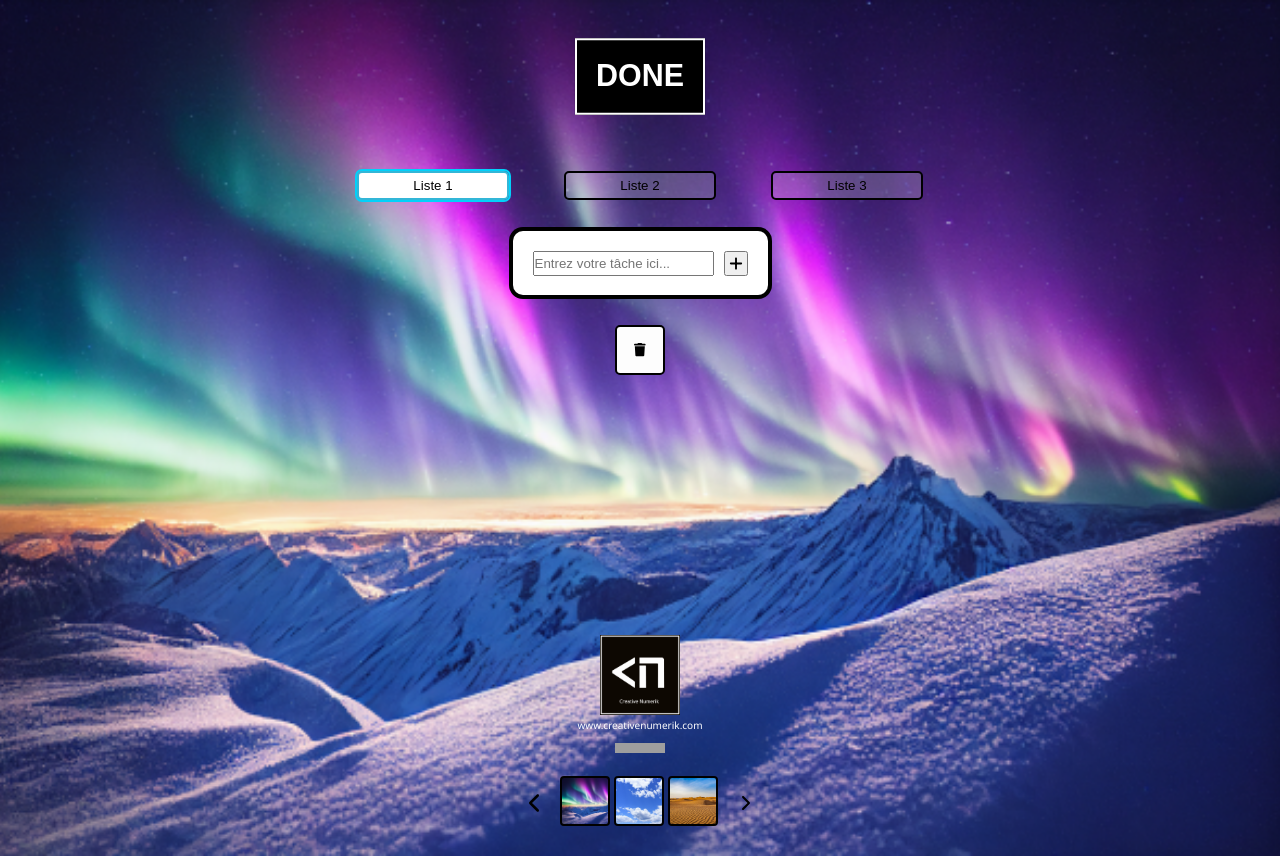
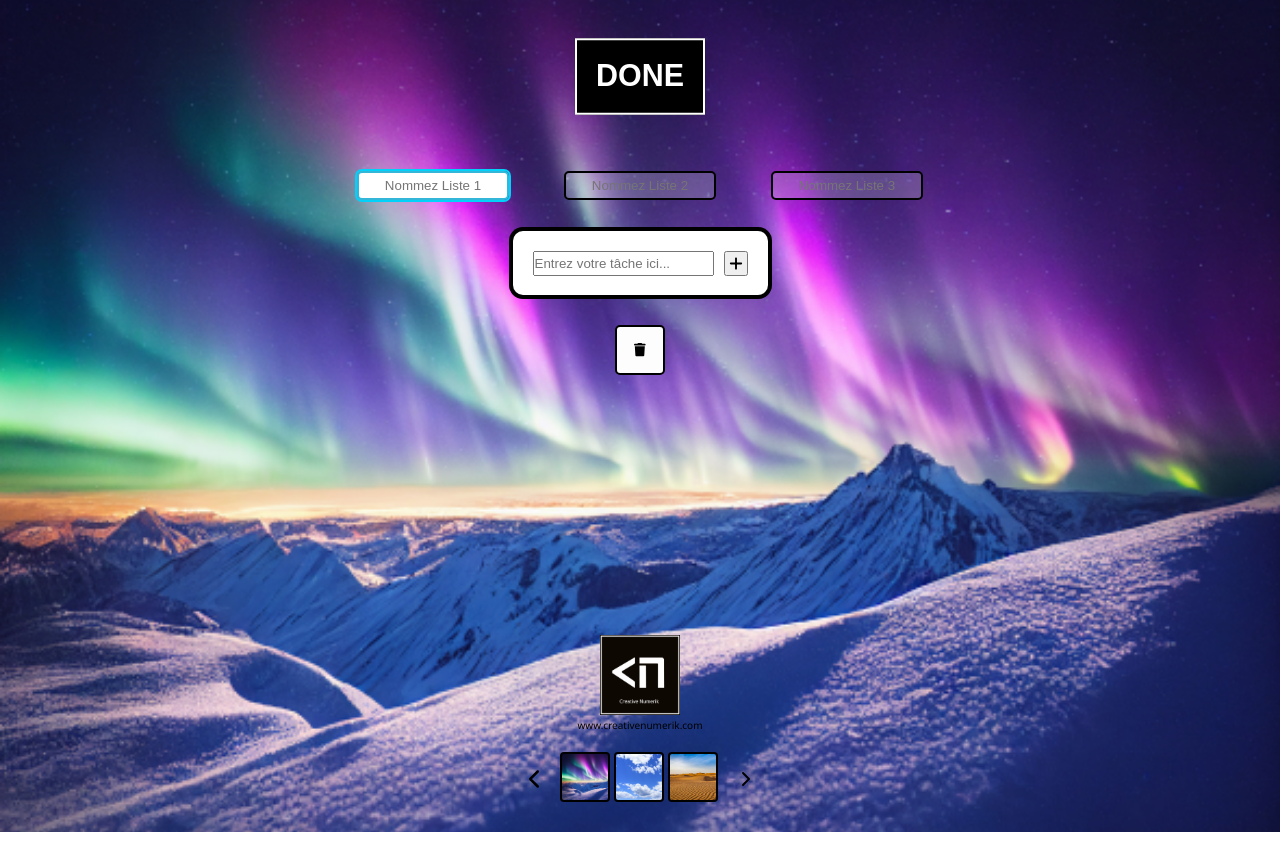
Before and after one commit to tblasin/todo_app, a Next.js app: page / in a window 1280 px wide. After the commit the page ends 832 px from the top, so only its background shows below. Built offline with nearby package versions, Linux system fonts and the light colour scheme; grey boxes are pictures that could not be loaded.

Commit message:
Placeholders

```diff
--- a/src/pages/index.tsx
+++ b/src/pages/index.tsx
@@ -6,8 +6,8 @@ import "slick-carousel/slick/slick.css";
 import "slick-carousel/slick/slick-theme.css";
 import { FontAwesomeIcon } from '@fortawesome/react-fontawesome';
 import { faChevronLeft, faChevronRight, faTrash } from '@fortawesome/free-solid-svg-icons';
-import TaskList from '../../components/TaskList'; // Composant de liste de tâches
-import styles from '@/styles/Home.module.css'; // Fichier de styles CSS
+import TaskList from '../../components/TaskList'; // Assurez-vous que ce chemin est correct
+import styles from '@/styles/Home.module.css'; // Assurez-vous que ce chemin est correct
 
 // Définition du type Task
 type Task = {
@@ -30,12 +30,12 @@ const SamplePrevArrow: React.FC<any> = ({ onClick }) => (
 );
 
 // Composant principal de l'application
-export default function Home() {
+const Home: React.FC = () => {
   const [activeList, setActiveList] = useState<number>(0); // État pour suivre la liste de tâches active
   const [taskLists, setTaskLists] = useState<Array<{ title: string, tasks: Task[] }>>([
-    { title: 'Liste 1', tasks: [] },
-    { title: 'Liste 2', tasks: [] },
-    { title: 'Liste 3', tasks: [] },
+    { title: '', tasks: [] },
+    { title: '', tasks: [] },
+    { title: '', tasks: [] },
   ]);
   const [backgroundImage, setBackgroundImage] = useState<string>('/images/backgrounds/boreal.png'); // Image de fond
   const [containerHeight, setContainerHeight] = useState<number>(4);
@@ -54,7 +54,7 @@ export default function Home() {
   }, [taskLists]);
 
   // Mettre à jour la hauteur du conteneur
-  const updateContainerHeight = (height: number) => {
+  const updateContainerHeight = () => {
     const activeTasks = taskLists[activeList].tasks.length;
     setContainerHeight(4 + activeTasks * 2.5);
   };
@@ -76,22 +76,19 @@ export default function Home() {
   };
 
   // Fonction pour mettre à jour les tâches d'une liste de tâches
-    const handleTasksChange = (index: number, tasks: Task[]) => {
+  const handleTasksChange = (index: number, tasks: Task[]) => {
     const updatedTaskLists = taskLists.map((list, i) => i === index ? { ...list, tasks } : list);
     setTaskLists(updatedTaskLists);
 
-  // Calculer la hauteur totale des tâches pour la liste active
-  const totalTaskHeight = tasks.length * 50; // Hauteur estimée de chaque tâche (ajustez selon vos besoins)
-  // Ajouter une marge supplémentaire pour l'espace entre les tâches
-  const totalHeightWithMargin = totalTaskHeight + (tasks.length > 0 ? 20 : 0); // 20px de marge si des tâches sont présentes, ajustez selon vos besoins
-  // Mettre à jour la hauteur du conteneur
-  setContainerHeight(totalHeightWithMargin);
-};
+    updateContainerHeight();
+  };
 
   // Fonction pour supprimer toutes les tâches de la liste active
   const deleteAllTasks = () => {
     const updatedTaskLists = taskLists.map((list, i) => i === activeList ? { ...list, tasks: [] } : list);
     setTaskLists(updatedTaskLists);
+
+    updateContainerHeight();
   };
 
   // Configuration du carrousel
@@ -102,7 +99,26 @@ export default function Home() {
     slidesToShow: 3,
     slidesToScroll: 1,
     nextArrow: <SampleNextArrow />,
-    prevArrow: <SamplePrevArrow />
+    prevArrow: <SamplePrevArrow />,
+    swipe: true,
+    touchMove: true,
+    responsive: [
+      {
+        breakpoint: 1024,
+        settings: {
+          slidesToShow: 2,
+          slidesToScroll: 1,
+          infinite: true,
+        }
+      },
+      {
+        breakpoint: 600,
+        settings: {
+          slidesToShow: 1,
+          slidesToScroll: 1
+        }
+      }
+    ]
   };
 
   // Rendu du composant
@@ -126,6 +142,7 @@ export default function Home() {
                 type="text"
                 className={`${styles.titleInput} ${index === activeList ? styles.activeTitleInput : styles.inactiveTitleInput}`}
                 value={list.title}
+                placeholder={`Nommez Liste ${index + 1}`}
                 onChange={(e) => handleTitleChange(index, e.target.value)}
               />
             </div>
@@ -135,8 +152,12 @@ export default function Home() {
         {/* Conteneur de la liste de tâches active */}
         <div className={styles.taskListContainer} style={{ height: `${containerHeight}rem` }}>
           {/* Afficher la liste de tâches active en fonction de l'état activeList */}
-          <TaskList listName={taskLists[activeList].title} tasks={taskLists[activeList].tasks} setTasks={(tasks) => handleTasksChange(activeList, tasks)}
-          updateContainerHeight={updateContainerHeight} />
+          <TaskList
+            listName={taskLists[activeList].title}
+            tasks={taskLists[activeList].tasks}
+            setTasks={(tasks) => handleTasksChange(activeList, tasks)}
+            updateContainerHeight={updateContainerHeight}
+          />
         </div>
 
         {/* Bouton pour supprimer toutes les tâches */}
@@ -150,27 +171,12 @@ export default function Home() {
         <footer style={{ textAlign: 'center', marginTop: '250px', color: 'white', fontSize: 'x-small' }}>
           {/* Lien vers le site web */}
           <a href="http://www.creativenumerik.com" target="_blank" rel="noopener noreferrer">
-            <Image className="logo" src="/images/CreativeNumerik.png" alt="Logo de Creative Numerik" width={80} height={80} priority />
+            <Image className="logo" src="/images/CreativeNumerik.png" alt="Logo de Creative Numerik" width={80} height={80} />
           </a><br />
           {/* Lien vers le site web avec le texte d'ancre */}
-          <a href="http://www.creativenumerik.com" target="_blank" rel="noopener noreferrer">
+          <a href="http://www.creativenumerik.com" target="_blank" rel="noopener noreferrer" className={styles.blackLink} >
             www.creativenumerik.com
           </a><br />
-
-          {/* Compteur de visiteurs */}
-          <div className="compteurcontainer">
-            <div className="compteur">
-              <a href="http://www.mon-compteur.fr">
-                <Image
-                  src="http://www.mon-compteur.fr/html_c02genv2-77655-1"
-                  width='50'
-                  height='10'
-                  alt="compteur visiteurs"
-                  fetchPriority={"low"}
-                />
-              </a>
-            </div>
-          </div>
 
           {/* Carrousel d'options de fond d'écran */}
           <div className={styles.carousel}>
@@ -191,3 +197,5 @@ export default function Home() {
     </>
   );
 }
+
+export default Home;
--- a/src/styles/Home.module.css
+++ b/src/styles/Home.module.css
@@ -246,6 +246,10 @@
   align-items: center;
 }
 
+.blackLink {
+  color: black;
+}
+
 .carousel {
   margin-top: 20px;
   width: 160px;
@@ -320,7 +324,7 @@
     font-size: 30px;
     width: 60%; /* Redimensionnez encore la taille du titre */
   }
-  /* Vous pouvez ajouter d'autres styles pour les éléments qui doivent s'adapter à des écrans encore plus petits */
+
 }
 
 @media screen and (max-width: 375px) {
```
